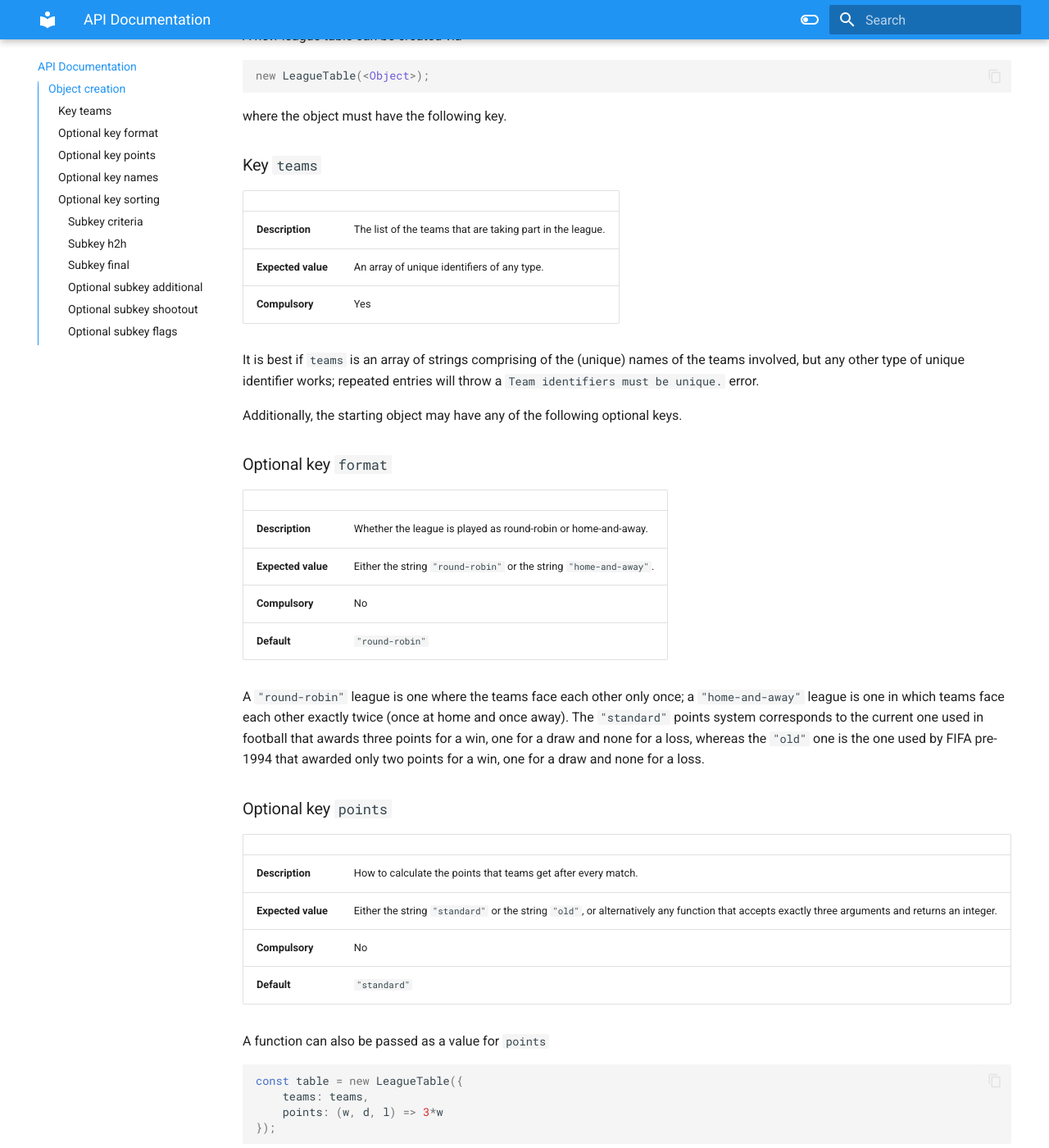
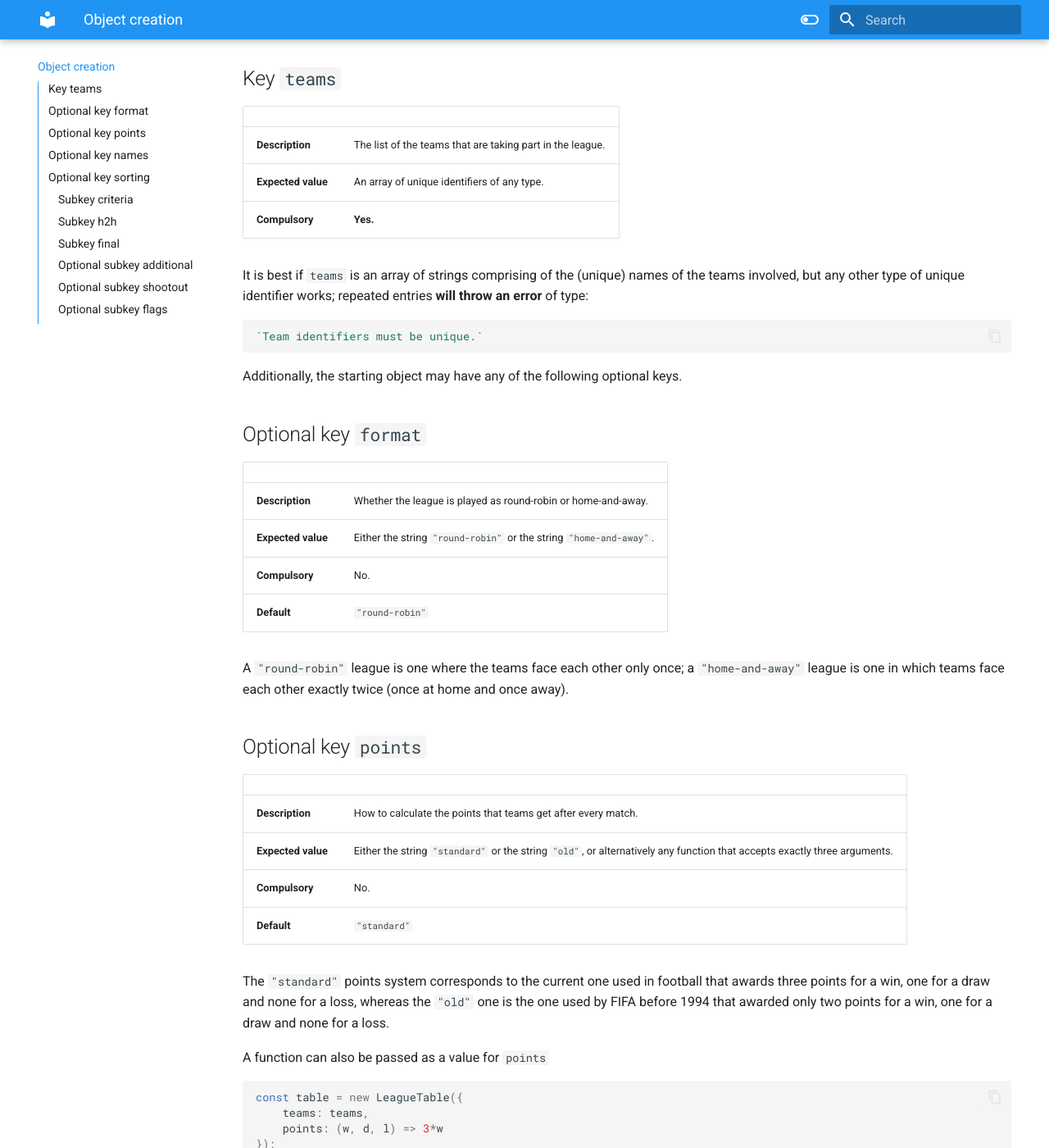
Before and after one commit to SuzuSuzu-HaruHaru/league-standings, an MkDocs documentation site: the page built from docs/index.md, in a window 1280 px wide and 1400 px high, scrolled down 313 px. Shown: the whole window at 82% size. Built offline with MkDocs 1.6.1 and Material for MkDocs 9.7.7, drawn with Linux system fonts in a browser that asks for light colours; some of the changed text lies outside the part shown.

Commit message:
expanding upon the mkdocs documentation

````diff
--- a/docs/index.md
+++ b/docs/index.md
@@ -1,47 +1,48 @@
-# API Documentation
-
-The following is a description of how to interact with a `LeagueTable` object, as well as how to create one.
-
-## Object creation
+# Object creation
 
 A new league table can be created via
 
 ```javascript
 new LeagueTable(<Object>);
 ```
-where the object must have the following key.
+where the object must have the following compulsory key.
 
-### Key `teams`
+## Key `teams`
 
 |                        |                                                                |
 |------------------------|----------------------------------------------------------------|
 | **Description**        | The list of the teams that are taking part in the league.      |
 | **Expected value**     | An array of unique identifiers of any type.                    |
-| **Compulsory**         | Yes                                                            |
+| **Compulsory**         | **Yes.**                                                       |
 
-It is best if `teams` is an array of strings comprising of the (unique) names of the teams involved, but any other type of unique identifier works; repeated entries will throw a `Team identifiers must be unique.` error.
+It is best if `teams` is an array of strings comprising of the (unique) names of the teams involved, but any other type of unique identifier works; repeated entries **will throw an error** of type:
 
+```javascript
+`Team identifiers must be unique.`
+```
 Additionally, the starting object may have any of the following optional keys.
 
-### Optional key `format`
+## Optional key `format`
 
 |                        |                                                                    |
 |------------------------|--------------------------------------------------------------------|
 | **Description**        | Whether the league is played as round-robin or home-and-away.      |
 | **Expected value**     | Either the string `"round-robin"` or the string `"home-and-away"`. |
-| **Compulsory**         | No                                                                 |
+| **Compulsory**         | No.                                                                |
 | **Default**            | `"round-robin"`                                                    |
 
-A `"round-robin"` league is one where the teams face each other only once; a `"home-and-away"` league is one in which teams face each other exactly twice (once at home and once away). The `"standard"` points system corresponds to the current one used in football that awards three points for a win, one for a draw and none for a loss, whereas the `"old"` one is the one used by FIFA pre-1994 that awarded only two points for a win, one for a draw and none for a loss.
+A `"round-robin"` league is one where the teams face each other only once; a `"home-and-away"` league is one in which teams face each other exactly twice (once at home and once away).
 
-### Optional key `points`
+## Optional key `points`
 
 |                        |                                                                    |
 |------------------------|--------------------------------------------------------------------|
 | **Description**        | How to calculate the points that teams get after every match.      |
-| **Expected value**     | Either the string `"standard"` or the string `"old"`, or alternatively any function that accepts exactly three arguments and returns an integer. |
-| **Compulsory**         | No                                                                 |
+| **Expected value**     | Either the string `"standard"` or the string `"old"`, or alternatively any function that accepts exactly three arguments. |
+| **Compulsory**         | No.                                                                |
 | **Default**            | `"standard"`                                                       |
+
+The `"standard"` points system corresponds to the current one used in football that awards three points for a win, one for a draw and none for a loss, whereas the `"old"` one is the one used by FIFA before 1994 that awarded only two points for a win, one for a draw and none for a loss.
 
 A function can also be passed as a value for `points`
 
@@ -53,13 +54,13 @@
 ```
 where for example wins would still be worth three points here, but draws would not contribute anything.
 
-### Optional key `names`
+## Optional key `names`
 
 |                        |                                                                    |
 |------------------------|--------------------------------------------------------------------|
 | **Description**        | Specifies what terms are to be used when requiring a description of the ties. |
 | **Expected value**     | An object with either of the keys `points`, `diff`, `for`, `won`, `away_for`, `away_won`, `lots`, `alphabetical`, `h2h`, `overall`, each of which accepting a string as a value. |
-| **Compulsory**         | No                                                                 |
+| **Compulsory**         | No.                                                                |
 | **Default**            | *See below*                                                        |
 
 If any of the keys in `names` are not specified, or if the whole key is absent, each unspecified term will default respectively to `"points"`, `"goal difference"`, `"number of goals scored"`, `"number of games won"`, `"number of goals scored away from home"`, `"number of games won away from home"`, `"drawing of random lots"`, `"the alphabetical order of their names"`, `"head-to-head"` and `"overall"`.
@@ -73,16 +74,16 @@
 ]
 ```
 
-### Optional key `sorting`
+## Optional key `sorting`
 
 |                        |                                                                    |
 |------------------------|--------------------------------------------------------------------|
 | **Description**        | How the teams are to be sorted if they are even on points.         |
-| **Expected value**     | *See below*                                                        |
-| **Compulsory**         | No                                                                 |
+| **Expected value**     | Either a default string keyword or an object (*See below*)         |
+| **Compulsory**         | No.                                                                |
 | **Default**            | *See below*                                                        |
 
-The `sorting` key from the table above accepts either the string `"FIFA World Cup"`, the string `"UEFA Euro"`, the string `"pre-2021 UEFA Champions League"` or the string `"2021-2024 UEFA Champions League"`; leaving out this key during instantiation will default it to the object
+When wanting to initialize the `sorting` key to a preset corresponding to a real-world tournament, then the above accepts either the string `"FIFA World Cup"`, the string `"UEFA Euro"`, the string `"pre-2021 UEFA Champions League"` or the string `"2021-2024 UEFA Champions League"`; leaving out this key during object creation will default it to the object
 
 ```js
 {
````
Also changed, not shown: other parts of docs/index.md (+14 -14 lines), docs/methods.md (added, +47 -0 lines).
